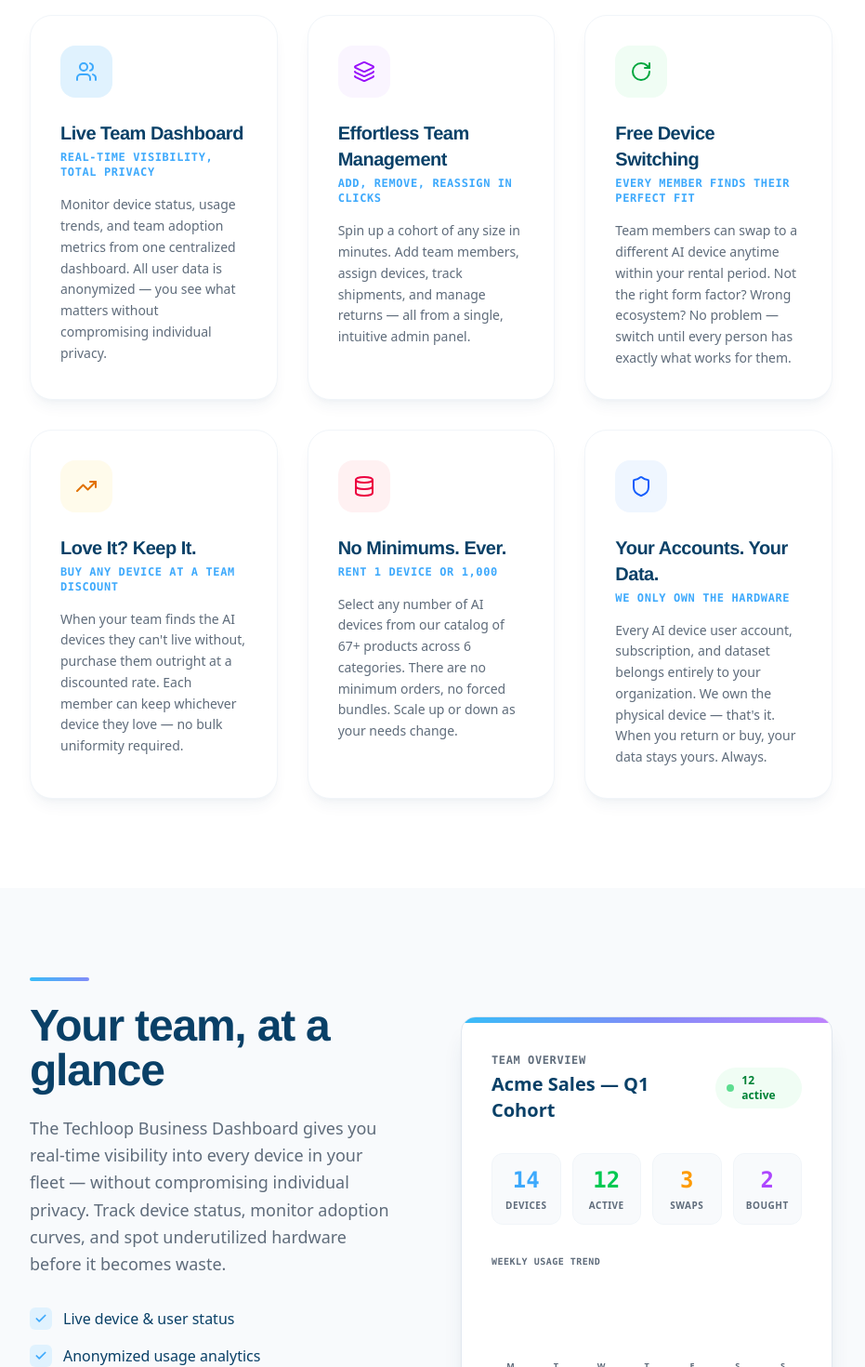
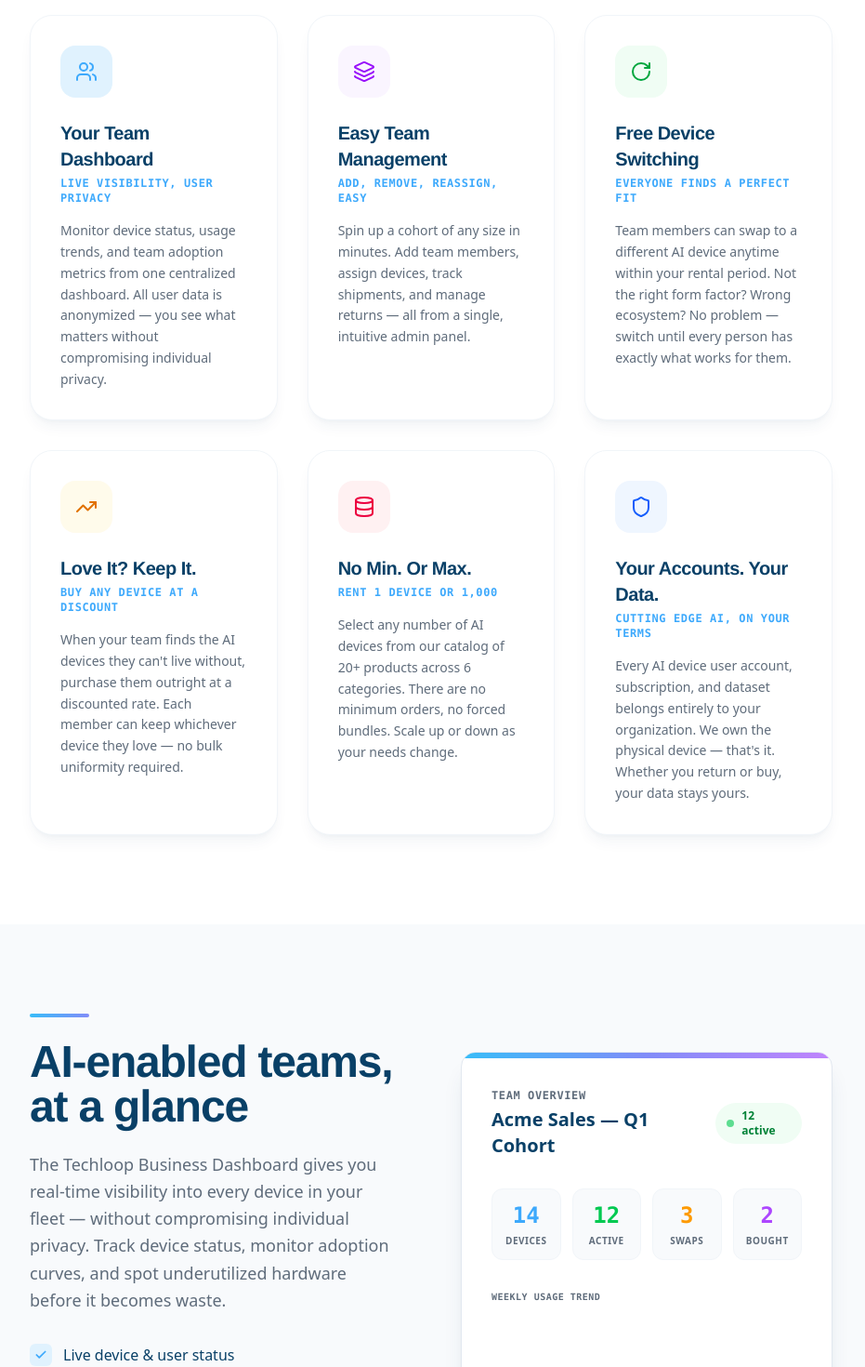
Before and after one commit to thinking-spot/techloop, a Next.js app: page /business in a window 1280 px wide. Shown: the part 1040-2510 px from the top of the page at 93% size, without its empty margins (304-1235 px from the left). Built offline with nearby package versions, Linux system fonts and the light colour scheme.

Commit message:
for partners edits

```diff
--- a/src/app/business/page.tsx
+++ b/src/app/business/page.tsx
@@ -20,16 +20,16 @@ const INDUSTRIES = [
 
 const FEATURES = [
     {
-    title: "Live Team Dashboard",
-    subtitle: "Real-time visibility, total privacy",
+        title: "Your Team Dashboard",
+        subtitle: "Live visibility, user privacy",
         desc: "Monitor device status, usage trends, and team adoption metrics from one centralized dashboard. All user data is anonymized — you see what matters without compromising individual privacy.",
         icon: <Users size={24} />,
         color: "text-[#3DA9FC]",
         bg: "bg-[#E0F2FE]"
     },
     {
-    title: "Effortless Team Management",
-    subtitle: "Add, remove, reassign in clicks",
+        title: "Easy Team Management",
+        subtitle: "Add, remove, reassign, easy",
         desc: "Spin up a cohort of any size in minutes. Add team members, assign devices, track shipments, and manage returns — all from a single, intuitive admin panel.",
         icon: <Layers size={24} />,
         color: "text-purple-600",
@@ -37,7 +37,7 @@ const FEATURES = [
     },
     {
         title: "Free Device Switching",
-    subtitle: "Every member finds their perfect fit",
+        subtitle: "Everyone finds a perfect fit",
         desc: "Team members can swap to a different AI device anytime within your rental period. Not the right form factor? Wrong ecosystem? No problem — switch until every person has exactly what works for them.",
         icon: <RotateCw size={24} />,
         color: "text-green-600",
@@ -45,24 +45,24 @@ const FEATURES = [
     },
     {
         title: "Love It? Keep It.",
-    subtitle: "Buy any device at a team discount",
+        subtitle: "Buy any device at a discount",
         desc: "When your team finds the AI devices they can't live without, purchase them outright at a discounted rate. Each member can keep whichever device they love — no bulk uniformity required.",
         icon: <TrendingUp size={24} />,
         color: "text-amber-600",
         bg: "bg-amber-50"
     },
     {
-    title: "No Minimums. Ever.",
+        title: "No Min. Or Max.",
         subtitle: "Rent 1 device or 1,000",
-    desc: "Select any number of AI devices from our catalog of 67+ products across 6 categories. There are no minimum orders, no forced bundles. Scale up or down as your needs change.",
+        desc: "Select any number of AI devices from our catalog of 20+ products across 6 categories. There are no minimum orders, no forced bundles. Scale up or down as your needs change.",
         icon: <Database size={24} />,
         color: "text-rose-600",
         bg: "bg-rose-50"
     },
     {
         title: "Your Accounts. Your Data.",
-    subtitle: "We only own the hardware",
-    desc: "Every AI device user account, subscription, and dataset belongs entirely to your organization. We own the physical device — that's it. When you return or buy, your data stays yours. Always.",
+        subtitle: "Cutting edge AI, on your terms",
+        desc: "Every AI device user account, subscription, and dataset belongs entirely to your organization. We own the physical device — that's it. Whether you return or buy, your data stays yours.",
         icon: <Shield size={24} />,
         color: "text-blue-600",
         bg: "bg-blue-50"
@@ -91,7 +91,7 @@ export default function BusinessPage() {
 
                     <div className="inline-flex items-center gap-2 bg-white/10 backdrop-blur-sm border border-white/20 px-4 py-1.5 rounded-full text-sm font-medium text-cyan-300 mb-8">
                         <span className="w-2 h-2 rounded-full bg-cyan-400 animate-pulse" />
-                        Now available — 67+ AI devices across 6 categories
+                        20+ AI devices across 6 categories
                     </div>
 
                     <h1 className="relative mx-auto mb-6 font-display text-[44px] md:text-[64px] font-bold leading-[1.05] tracking-tight max-w-4xl">
@@ -152,7 +152,7 @@ export default function BusinessPage() {
                     <div className="grid md:grid-cols-2 gap-16 items-center">
                         <div>
                             <div className="w-16 h-1 bg-[linear-gradient(90deg,#38BDF8,#818CF8)] rounded-full mb-6" />
-                            <h2 className="font-display text-4xl md:text-5xl font-bold text-headline mb-6 tracking-tight">Your team, at a glance</h2>
+                            <h2 className="font-display text-4xl md:text-5xl font-bold text-headline mb-6 tracking-tight">AI-enabled teams, <br></br>at a glance</h2>
                             <p className="text-lg text-paragraph mb-8 leading-relaxed">
                                 The Techloop Business Dashboard gives you real-time visibility into every device in your fleet — without compromising individual privacy. Track device status, monitor adoption curves, and spot underutilized hardware before it becomes waste.
                             </p>
@@ -222,7 +222,7 @@ export default function BusinessPage() {
                 <div className="max-w-6xl mx-auto">
                     <div className="text-center mb-16">
                         <div className="w-16 h-1 bg-[linear-gradient(90deg,#38BDF8,#818CF8)] rounded-full mx-auto mb-6" />
-                        <h2 className="font-display text-4xl md:text-5xl font-bold text-headline mb-4 tracking-tight">AI devices for every team</h2>
+                        <h2 className="font-display text-4xl md:text-5xl font-bold text-headline mb-4 tracking-tight">AI tools for every team</h2>
                         <p className="text-xl text-paragraph max-w-2xl mx-auto">
                             From field operations to executive suites — Techloop equips any role with the right AI hardware.
                         </p>
@@ -271,10 +271,10 @@ export default function BusinessPage() {
 
                     <div className="grid md:grid-cols-4 gap-8">
                         {[
-                            { step: "01", title: "Choose Your Devices", desc: "Browse 67+ AI devices. Pick any combination, any quantity — there are no minimums or bundles." },
-                            { step: "02", title: "Build Your Cohort", desc: "Add team members, assign devices, and configure your team dashboard. We ship directly to each person." },
-                            { step: "03", title: "Swap & Optimize", desc: "Team members try devices risk-free. Anyone can switch to a different device until they find the perfect fit." },
-                            { step: "04", title: "Keep or Return", desc: "Love it? Buy at a team discount. Done? Return with free shipping. Every member decides for themselves." },
+                            { step: "01", title: "Choose Devices", desc: "Browse 20+ AI devices. Pick any combination, any quantity — there are no minimums or bundles." },
+                            { step: "02", title: "Build a Team", desc: "Add team members, assign devices, and configure your dashboard. We ship directly to each person." },
+                            { step: "03", title: "Fit and Swap", desc: "Everyone tries AI devices risk-free. They can switch to different devices until they find the perfect fit." },
+                            { step: "04", title: "Keep or Return", desc: "Love it? Buy at a team discount. Done? Return with free shipping. Everyone can decide for themselves." },
                         ].map((s, i) => (
                             <div key={i} className="relative p-8 bg-white rounded-3xl border border-[#F1F5F9] shadow-sm">
                                 <div className="absolute top-0 left-8 w-12 h-1 bg-button rounded-b-md" />
```
Lines whose indentation alone changed are shown as unchanged.
